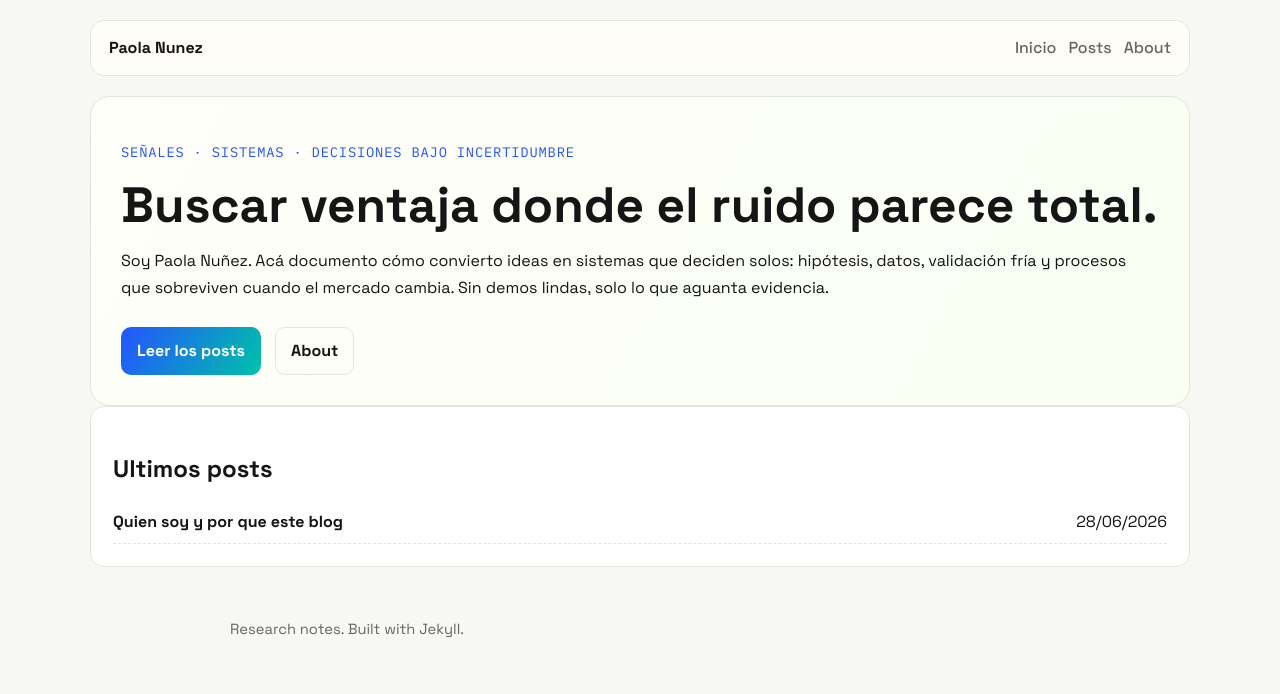
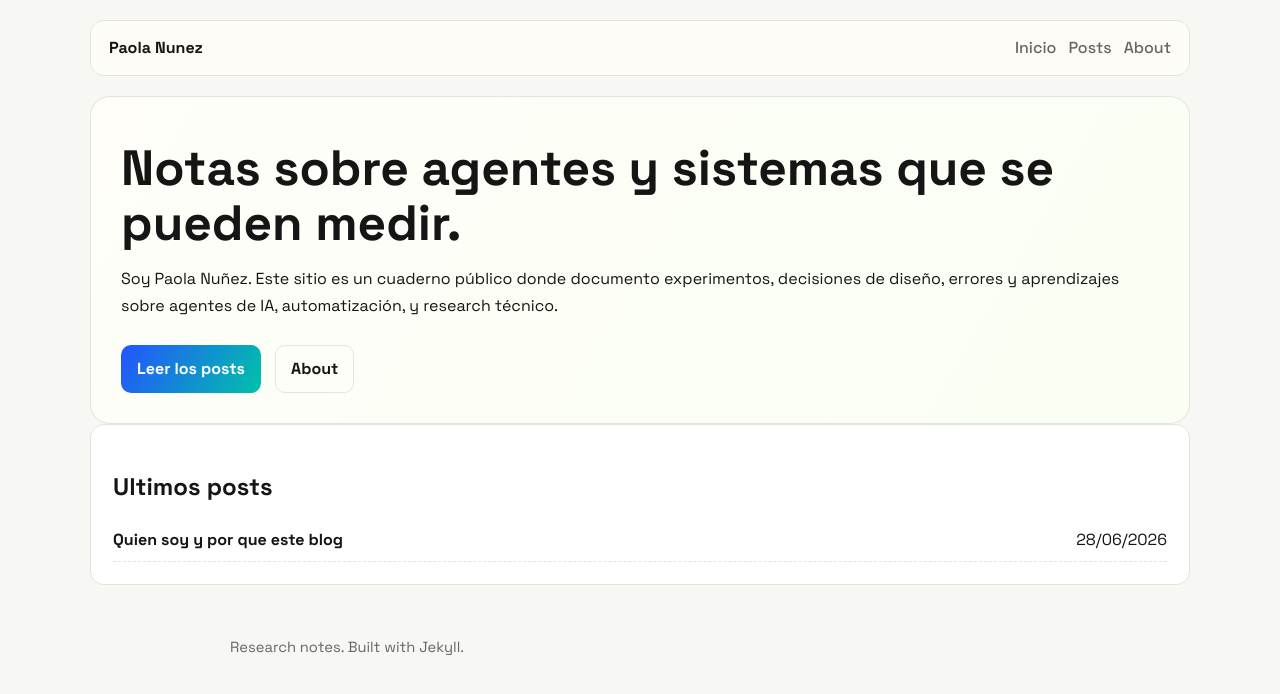
Before and after one commit to nunezpaola/nunezpaola.github.io, a Jekyll site: the page built from index.md, in a window 1280 px wide. Shown: the top 694 px of the page. Built offline with Jekyll 4.4.1, drawn with Linux system fonts in a browser that asks for light colours.

Commit message:
new design

```diff
--- a/index.md
+++ b/index.md
@@ -4,13 +4,13 @@ title: "Inicio"
 ---
 
 <section class="hero">
-  <p class="eyebrow">señales · sistemas · decisiones bajo incertidumbre</p>
-  <h1>Buscar ventaja donde el ruido parece total.</h1>
-  <p>
-    Soy Paola Nuñez. Acá documento cómo convierto ideas en sistemas que deciden solos:
-    hipótesis, datos, validación fría y procesos que sobreviven cuando el mercado cambia.
-    Sin demos lindas, solo lo que aguanta evidencia.
-  </p>
+  <p class="eyebrow"></p>
+<h1>Notas sobre agentes y sistemas que se pueden medir.</h1>
+<p>
+  Soy Paola Nuñez. Este sitio es un cuaderno público donde documento experimentos,
+  decisiones de diseño, errores y aprendizajes sobre agentes de IA, automatización,
+  y research técnico.
+</p>
   <a class="cta" href="#posts">Leer los posts</a>
   <a class="ghost" href="{{ '/about/' | relative_url }}">About</a>
 </section>
```
